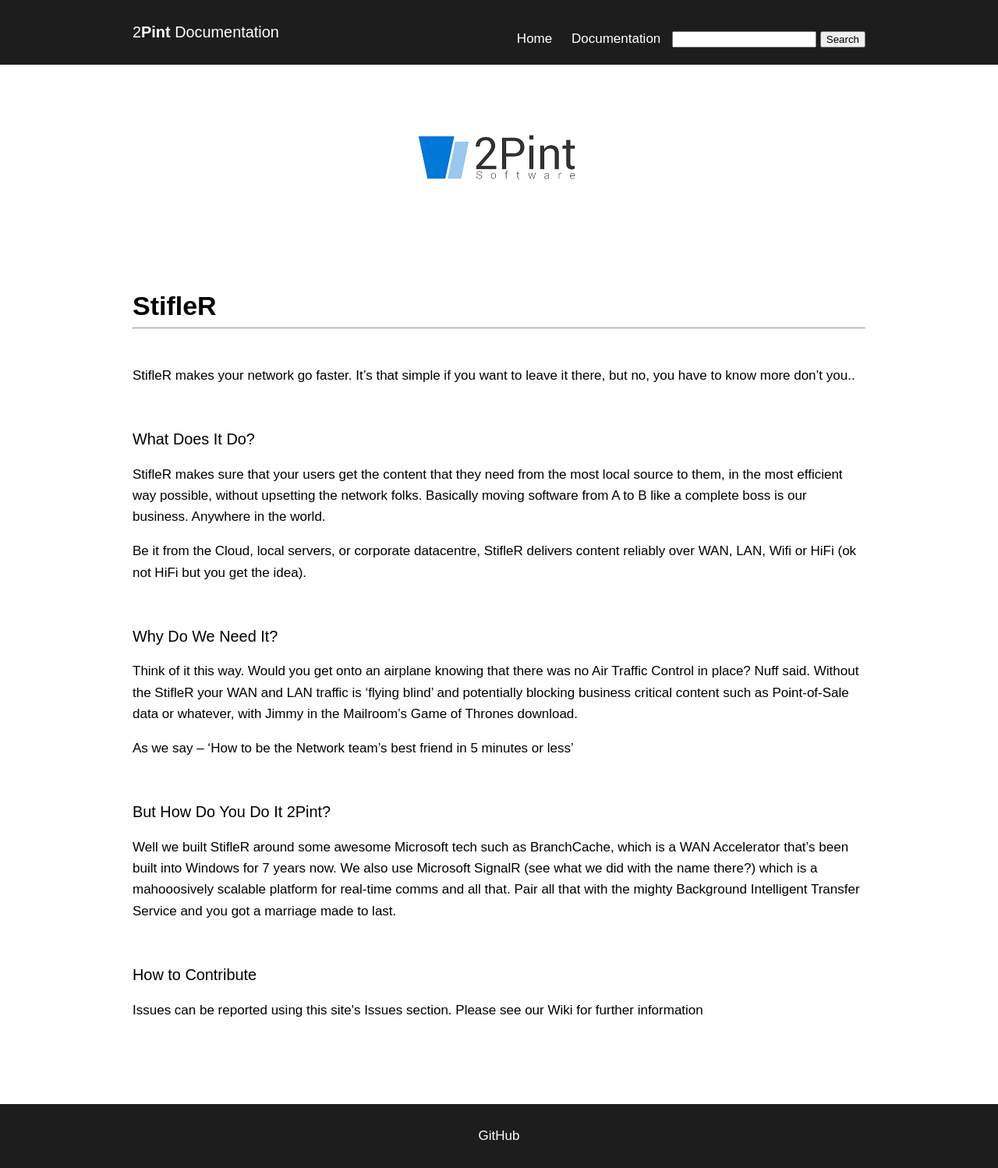
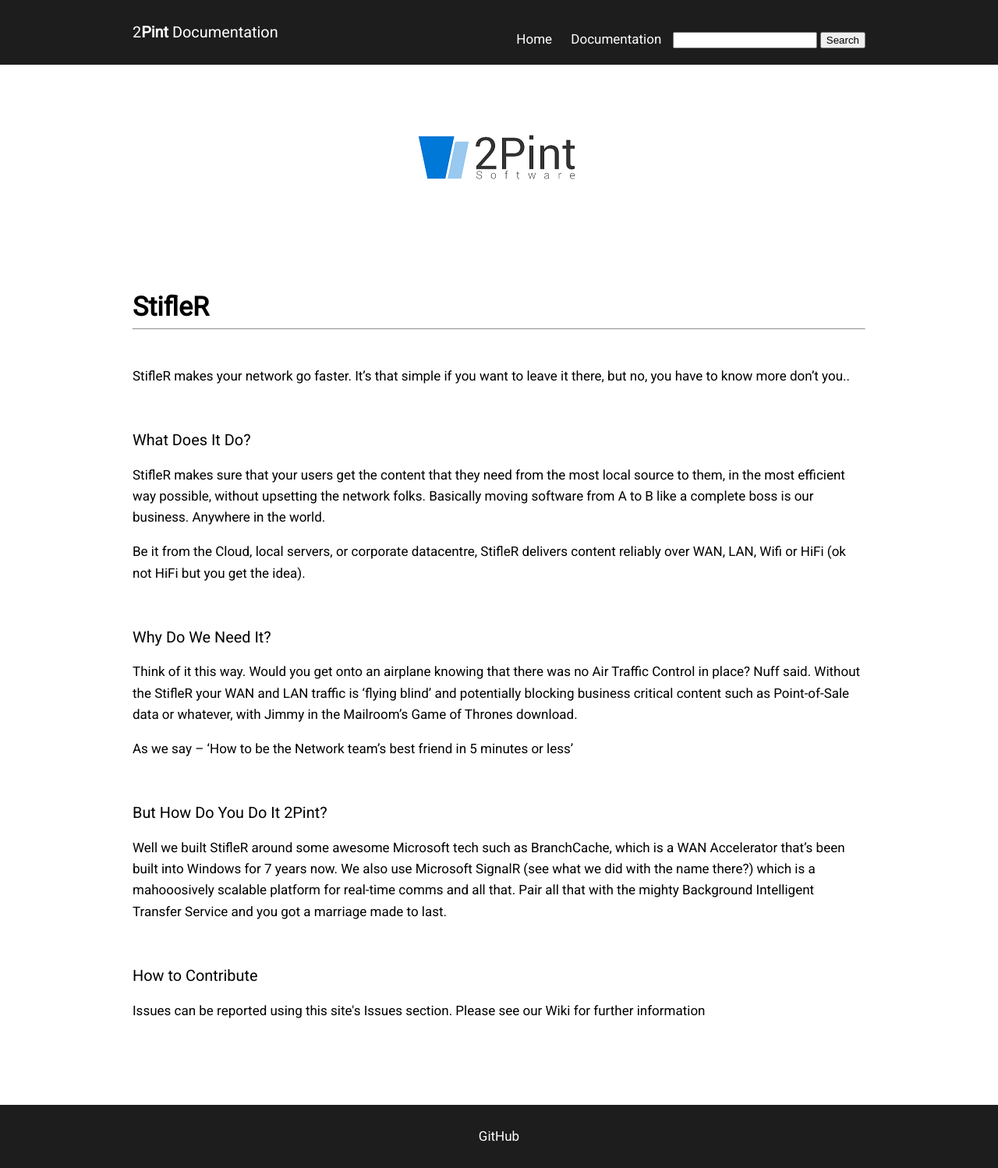
Before and after one commit to RoseSmithTest/2PintTest.github.io, a Jekyll site: the page built from index.html, in a window 1280 px wide. Shown: the whole page at 78% size. Built offline with Jekyll 4.4.1, drawn with Linux system fonts in a browser that asks for light colours.

Commit message:
Update style.css

```diff
--- a/css/style.css
+++ b/css/style.css
@@ -1,5 +1,5 @@
 body {
-  font-family: "Source Sans Pro", sans-serif;
+  font-family: "Roboto", sans-serif;
   padding: 0;
   margin: 0;
   font-size: 17px;
```
